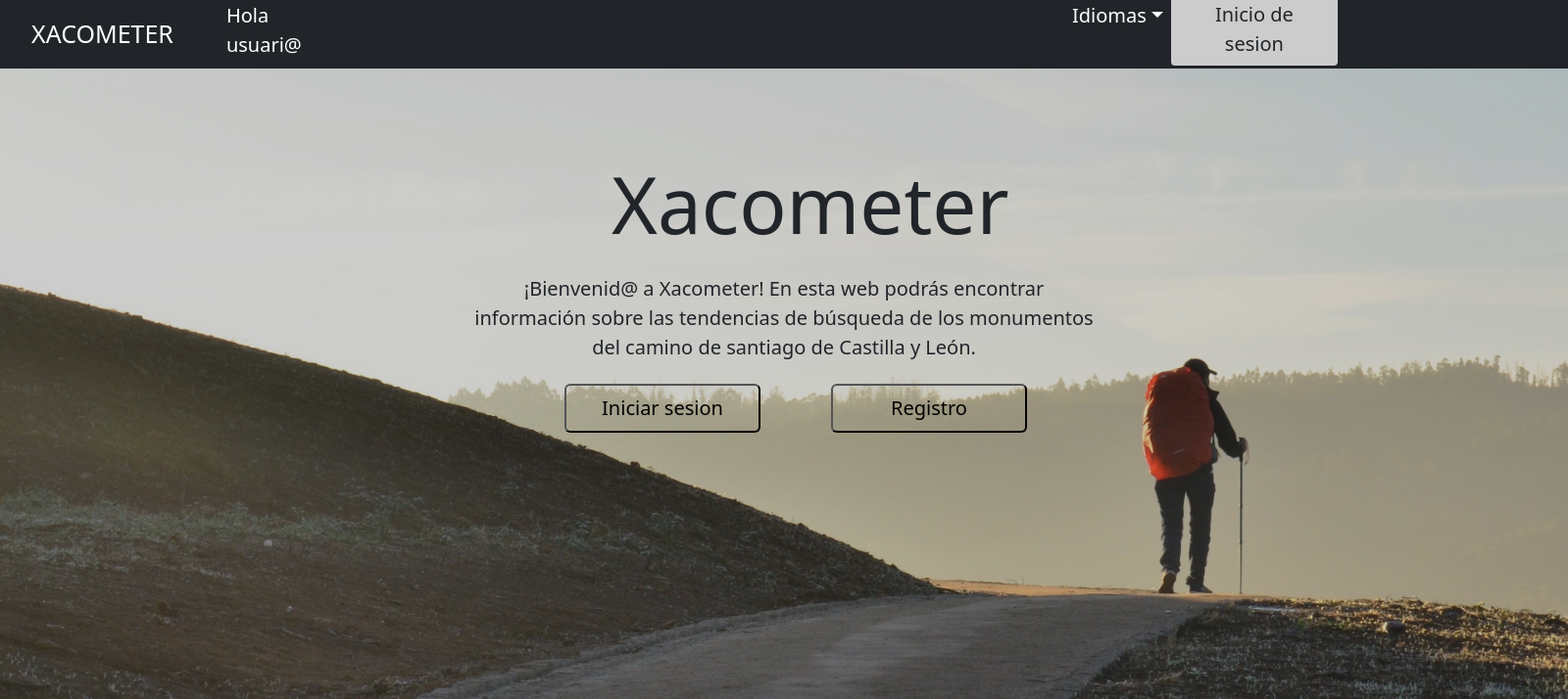
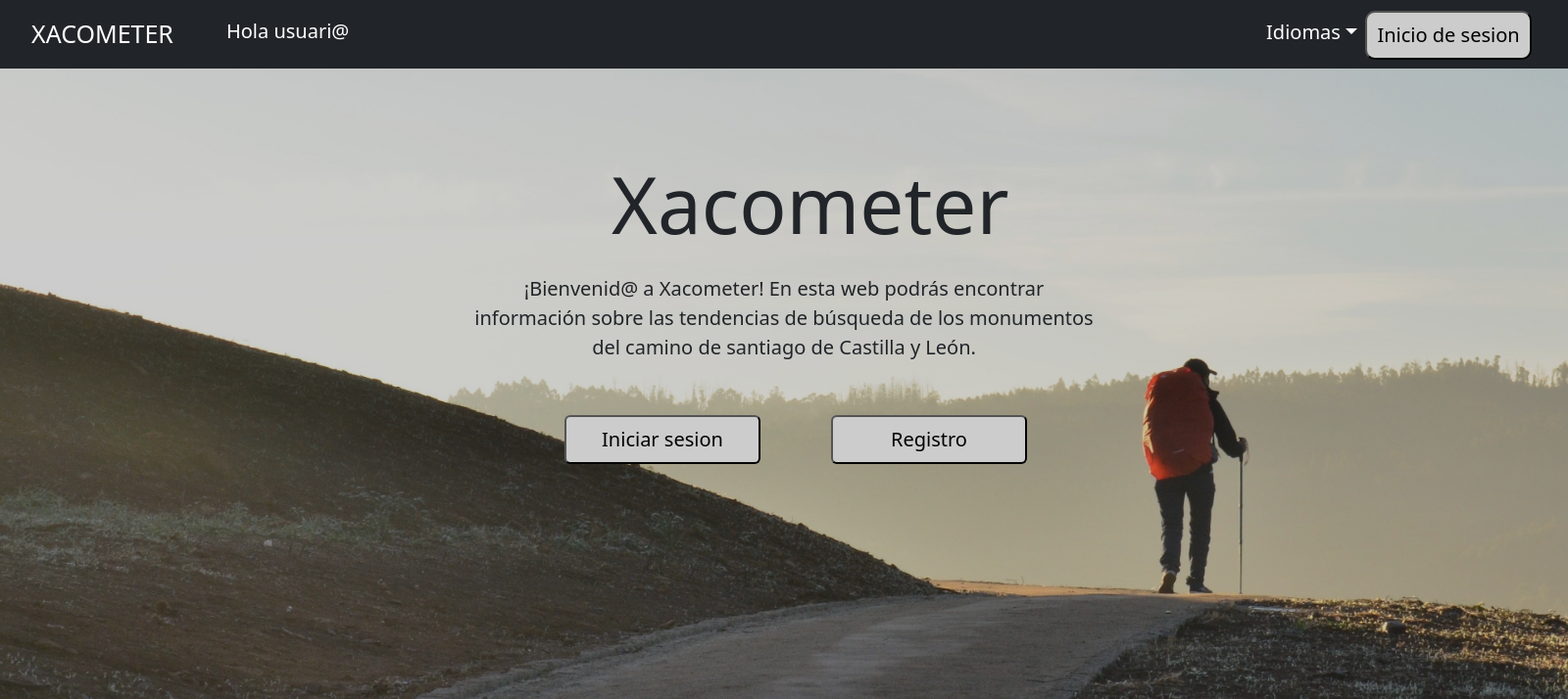
Before and after one commit to map10100/XacoMeter-Google, a PHP site: page /inicio.php in a window 1600 px wide. Shown: the top 714 px of the page at 98% size. Run offline with PHP 8.4, Linux system fonts and the light colour scheme.

Commit message:
Barra de navegación terminada

```diff
--- a/Codigo/web/inicio.php
+++ b/Codigo/web/inicio.php
@@ -52,7 +52,7 @@ if (file_exists($url_idioma)) {
             top: 69%;
             left: 36%;
             border-radius: 6px;
-            background-color: transparent;
+            background-color: #CCCCCC;
 
         }
         #registro{
@@ -62,7 +62,7 @@ if (file_exists($url_idioma)) {
             top: 69%;
             left: 55%;
             border-radius: 6px;
-            background-color: transparent;
+            background-color: #CCCCCC;
         }
 
       body {
@@ -95,7 +95,7 @@ if (file_exists($url_idioma)) {
             top: 70%;
             left: 36%;
             border-radius: 6px;
-            background-color: transparent;
+            background-color: #CCCCCC;
 
         }
         #registro{
@@ -105,7 +105,7 @@ if (file_exists($url_idioma)) {
             top: 70%;
             left: 55%;
             border-radius: 6px;
-            background-color: transparent;
+            background-color: #CCCCCC;
         }
 
         body {
@@ -134,20 +134,20 @@ if (file_exists($url_idioma)) {
             position: absolute;
             height: 50px;
             width: 200px;
-            top: 49%;
+            top: 53%;
             left: 36%;
             border-radius: 6px;
-            background-color: transparent;
+            background-color: #CCCCCC;
 
         }
         #registro{
             position: absolute;
             height: 50px;
             width: 200px;
-            top: 49%;
+            top: 53%;
             left: 53%;
             border-radius: 6px;
-            background-color: transparent;
+            background-color: #CCCCCC;
         }
 
         body {
--- a/Codigo/web/navbar.php
+++ b/Codigo/web/navbar.php
@@ -25,56 +25,193 @@ if(file_exists($url_idioma)){
 <!DOCTYPE html>
 <html lang="en">
   <head>
-    <style>
+  <style>
       @media screen and (max-width:991px) {
         .idiomas{
           margin-left:29px;
         }
 
-        .btn{
-          margin-left: 10px;
+        .btnHam{
+          border: none;
           background-color:transparent;
           color:#fff;
+          margin-left:12px
         }
-        .boton:hover{
-          color:red;
-      }
+        .holaHam{
+          padding-top:0;
+        }
+        .navHam{
+        align-items: start;
+        }
+
       }
       @media screen and (min-width:992px) {
         .idiomas{
-          margin-left: 94%;
+          margin-left: 91%;
           margin-top: 1%:
       }
 
-        .boton{
+        .botonNav{
+          border-radius: 10px;
+          padding: 8px;
           background-color: #CCCCCC;
+          margin-top: 6%;
+        }
+        .hola{
+          padding-top:14%
+        }
+        .navbar-nav{
+          align-items:center;
         }
       }
       @media screen and (min-width:1040px) {
         .idiomas{
-          margin-left: 106%;
+          margin-left: 102%;
+          padding-top:1%;
         }
-        .boton{
+        .botonNav{
+          border-radius: 10px;
+          padding: 8px;
           background-color: #CCCCCC;
+          margin-top: 6%;
+        }
+        .hola{
+          padding-top:14%
+        }
+        .navbar-nav{
+          align-items:center;
+        }
+      }
+      @media screen and (min-width:1150px) {
+        .idiomas{
+          margin-left: 128%;
+          padding-top:1%;
+        }
+        .botonNav{
+          border-radius: 10px;
+          padding: 8px;
+          background-color: #CCCCCC;
+          margin-top: 6%;
+        }
+        .hola{
+          padding-top:14%
+        }
+        .navbar-nav{
+          align-items:center;
+        }
+      }
+      @media screen and (min-width:1230px) {
+        .idiomas{
+          margin-left: 150%;
+          padding-top:1%;
+        }
+        .botonNav{
+          border-radius: 10px;
+          padding: 8px;
+          background-color: #CCCCCC;
+          margin-top: 6%;
+        }
+        .hola{
+          padding-top:14%
+        }
+        .navbar-nav{
+          align-items:center;
+        }
+      }
+      @media screen and (min-width:1350px) {
+        .idiomas{
+          margin-left: 175%;
+          padding-top:1%;
+        }
+        .botonNav{
+          border-radius: 10px;
+          padding: 8px;
+          background-color: #CCCCCC;
+          margin-top: 6%;
+        }
+        .hola{
+          padding-top:14%
+        }
+        .navbar-nav{
+          align-items:center;
         }
       }
       @media screen and (min-width:1481px) {
         .idiomas{
-          margin-left: 171%;
+          margin-left: 200%;
+          padding-top:1%;
         }
-        .boton{
+        .botonNav{
+          border-radius: 10px;
+          padding: 8px;
+          margin-top: 6%;
           background-color: #CCCCCC;
         }
+        .hola{
+          padding-top:14%
+        }
+        .navbar-nav{
+          align-items:center;
+        }
+
+      }
+      @media screen and (min-width:1536px) {
+        .idiomas{
+          margin-left: 215%;
+          padding-top:1%;
+        }
+        .botonNav{
+          border-radius: 10px;
+          padding: 8px;
+          margin-top: 6%;
+          background-color: #CCCCCC;
+        }
+        .hola{
+          padding-top:14%
+        }
+        .navbar-nav{
+          align-items:center;
+        }
+
+      }
+      @media screen and (min-width:1706px) {
+        .idiomas{
+          margin-left: 250%;
+          padding-top:1%;
+        }
+        .botonNav{
+          border-radius: 10px;
+          padding: 8px;
+          margin-top: 6%;
+          background-color: #CCCCCC;
+        }
+        .hola{
+          padding-top:14%
+        }
+        .navbar-nav{
+          align-items:center;
+        }
+
       }
 
       @media screen and (min-width:1850px) {
         .idiomas{
           margin-left: 1160px;
           margin-right: 90px;
+          padding-top:1%;
 
         }
-        .boton{
+        .botonNav{
+          border-radius: 10px;
+          padding: 8px;
           background-color: #CCCCCC;
+          margin-top: 6%;
+        }
+        .hola{
+          padding-top:14%
+        }
+        .navbar-nav{
+          align-items:center;
         }
 
       }
@@ -89,14 +226,24 @@ if(file_exists($url_idioma)){
   <body>
     <nav class="navbar navbar-dark navbar-expand-lg bg-body-tertiary bg-dark" style="height: 70px;">
         <div class="container-fluid">
-          <a class="navbar-brand" href="inicio.php" style="color: white; font-size: 25px;margin-left: 20px;">XACOMETER</a>
+          <a class="navbar-brand" style="color: white; font-size: 25px;margin-left: 20px;"
+          <?php
+                if (isset($_SESSION['username'])) {
+                  echo 'onclick="window.location.href=\'principal.php\'"';
+                } else {
+                  echo 'onclick="';
+                  session_destroy();
+                  echo 'window.location.href=\'inicio.php\'"';
+                }
+                ?>
+                >XACOMETER</a>
           <button class="navbar-toggler" type="button" data-bs-toggle="collapse" data-bs-target="#navbarSupportedContent" aria-controls="navbarSupportedContent" aria-expanded="false" aria-label="Toggle navigation">
             <span class="navbar-toggler-icon"></span>
           </button>
           <div class="collapse navbar-collapse" id="navbarSupportedContent">
-            <ul class="navbar-nav me-auto mb-2 " style="background-color:#212529">
+            <ul class="navbar-nav me-auto mb-2 navHam" style="background-color:#212529; ">
               <li class="nav-item">
-                <a class="nav-link active" aria-current="page" href="#" style="color: white; font-size: 20px; margin-left: 30px">
+                <a class="nav-link active" aria-current="page" style="color: white; font-size: 20px; margin-left: 30px; width:122%; padding-top:8%">
                   <?php
 
                   if (isset($_SESSION['username'])) {
@@ -117,7 +264,7 @@ if(file_exists($url_idioma)){
 
               <!-- el boton debe ir a la derecha -->
               <li action="inicio.php">
-              <button value="Cerrar Sesion" class="boton btn my-2 my-sm-0" type="submit" style="width: 170px;  font-size: 20px;"
+              <button value="Cerrar Sesion" class="botonNav btnHam " type="submit" style="width: 170px;  font-size: 20px;"
                 <?php
                 if (isset($_SESSION['username'])) {
                   echo 'onclick="window.location.href=\'logout.php\'"';
```
Also changed, not shown: Codigo/web/css/bootstrap-utilities.css.
